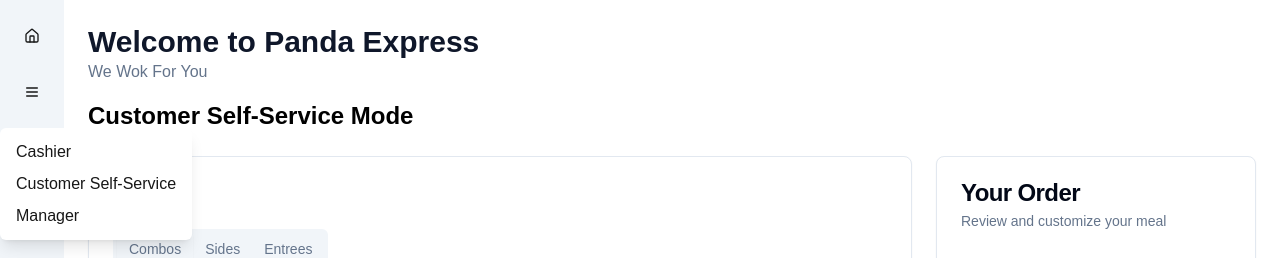
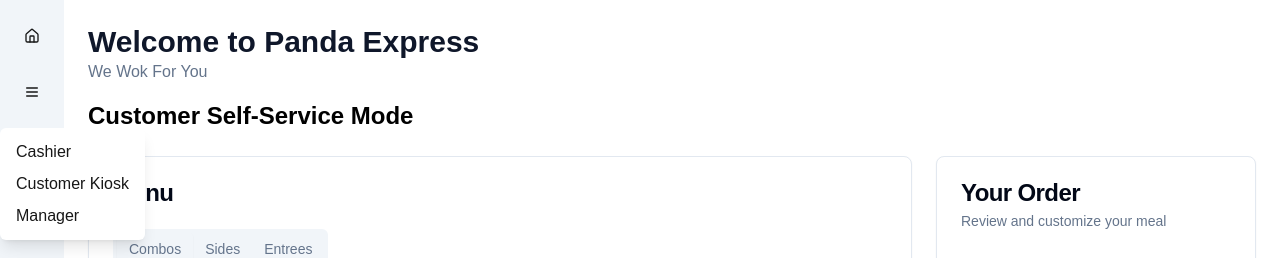
Before and after one commit to CSCE331-Fall2024/Panda_Express_POS_System, a Next.js app in the folder client/: page / in a window 1280 px wide. Both pictures are taken after a click on the button 32 px from the left and 92 px from the top of the page. Shown: the top 258 px of the page. Built offline with nearby package versions, Linux system fonts and the light colour scheme.

Commit message:
changed verbiage (test deployment)

```diff
--- a/client/pages/index.tsx
+++ b/client/pages/index.tsx
@@ -69,7 +69,7 @@
               Cashier
             </DropdownMenu.Item>
             <DropdownMenu.Item onClick={() => handleModeChange("Customer Self-Service")} className="cursor-pointer px-2 py-1 hover:bg-gray-200">
-              Customer Self-Service
+              Customer Kiosk
             </DropdownMenu.Item>
             <DropdownMenu.Item onClick={() => handleModeChange("Manager")} className="cursor-pointer px-2 py-1 hover:bg-gray-200">
               Manager
```
